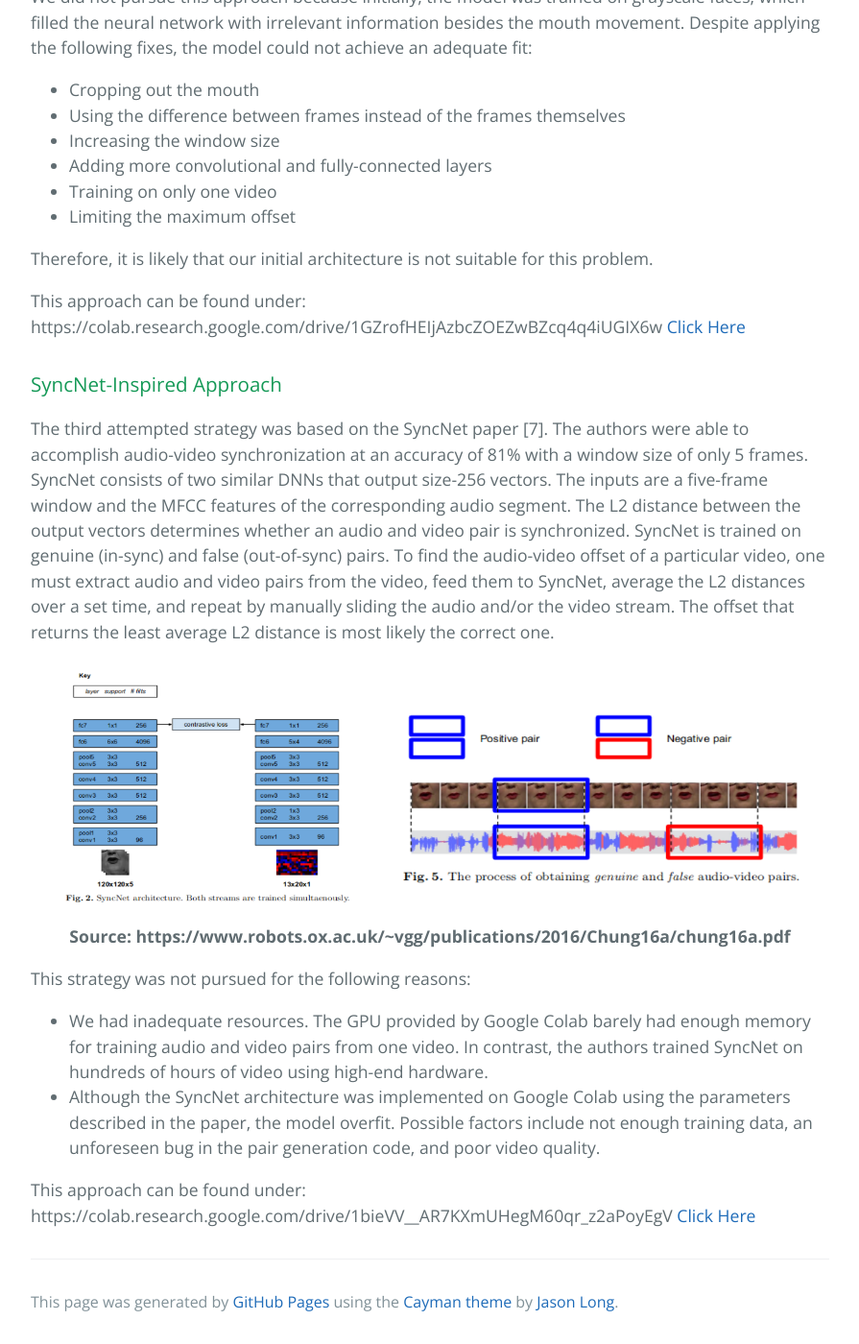
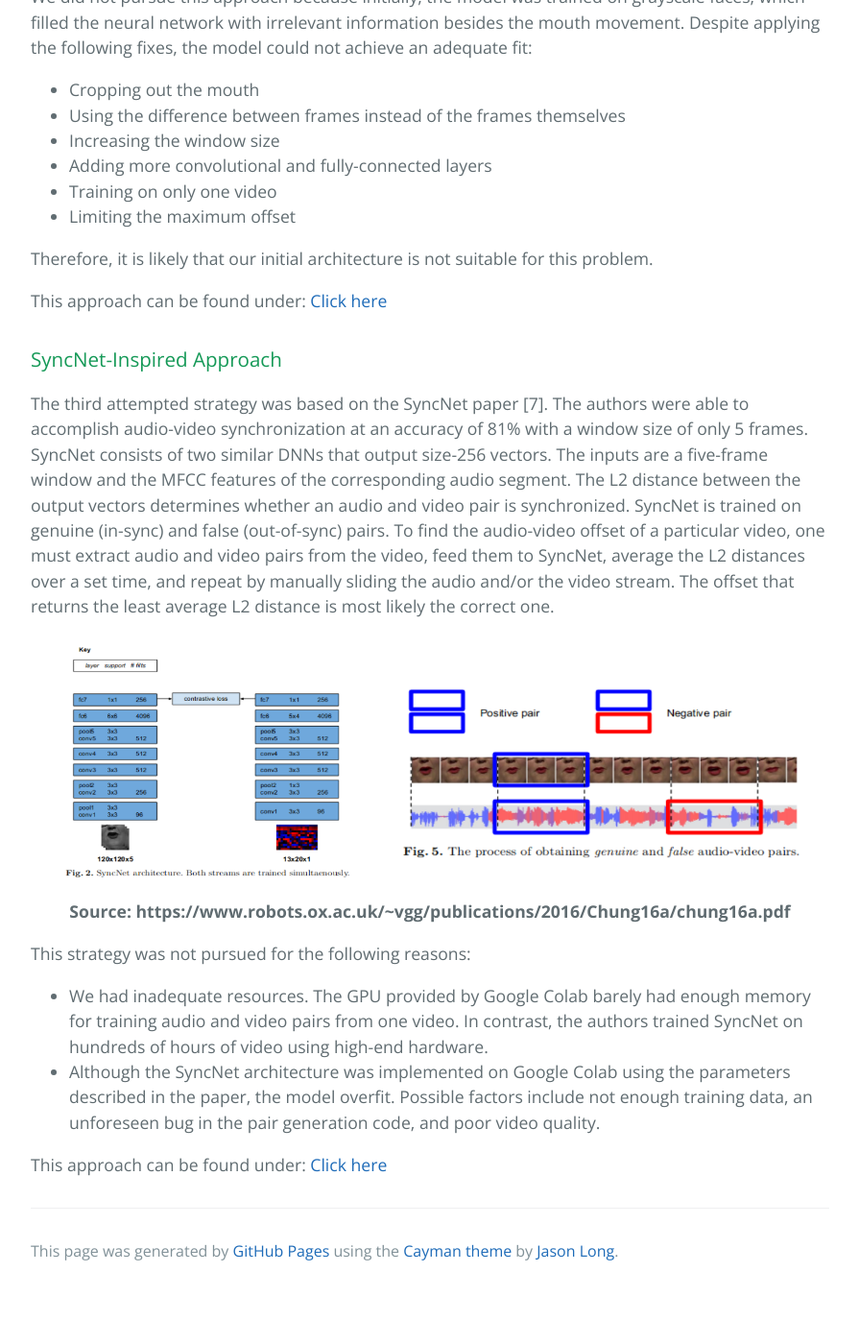
Before and after one commit to binhanle/eem202a-project, a Jekyll site: the page built from method_explore.md, in a window 1280 px wide and 1400 px high, scrolled down 1387 px. Shown: the whole window at 96% size, without its empty margins (192-1087 px from the left). Built offline with Jekyll 4.4.1, drawn with Linux system fonts in a browser that asks for light colours; after the commit the page ends 2734 px from its top, so only the background shows below that; some of the changed lines change nothing that is shown.

Commit message:
Fix links

```diff
--- a/method_explore.md
+++ b/method_explore.md
@@ -35,8 +35,7 @@ We did not pursue this approach because initially, the model was trained on gray
 Therefore, it is likely that our initial architecture is not suitable for this problem.
 
 This approach can be found under:
-https://colab.research.google.com/drive/1GZrofHEIjAzbcZOEZwBZcq4q4iUGIX6w
-<a href="https://colab.research.google.com/drive/1GZrofHEIjAzbcZOEZwBZcq4q4iUGIX6w">Click Here</a>
+[Click here](https://colab.research.google.com/drive/1GZrofHEIjAzbcZOEZwBZcq4q4iUGIX6w)
 
 
 ### SyncNet-Inspired Approach
@@ -55,5 +54,4 @@ This strategy was not pursued for the following reasons:
 - Although the SyncNet architecture was implemented on Google Colab using the parameters described in the paper, the model overfit. Possible factors include not enough training data, an unforeseen bug in the pair generation code, and poor video quality.
 
 This approach can be found under:
-https://colab.research.google.com/drive/1bieVV__AR7KXmUHegM60qr_z2aPoyEgV
-<a href="https://colab.research.google.com/drive/1bieVV__AR7KXmUHegM60qr_z2aPoyEgV">Click Here</a>
+[Click here](https://colab.research.google.com/drive/1bieVV__AR7KXmUHegM60qr_z2aPoyEgV)
```
